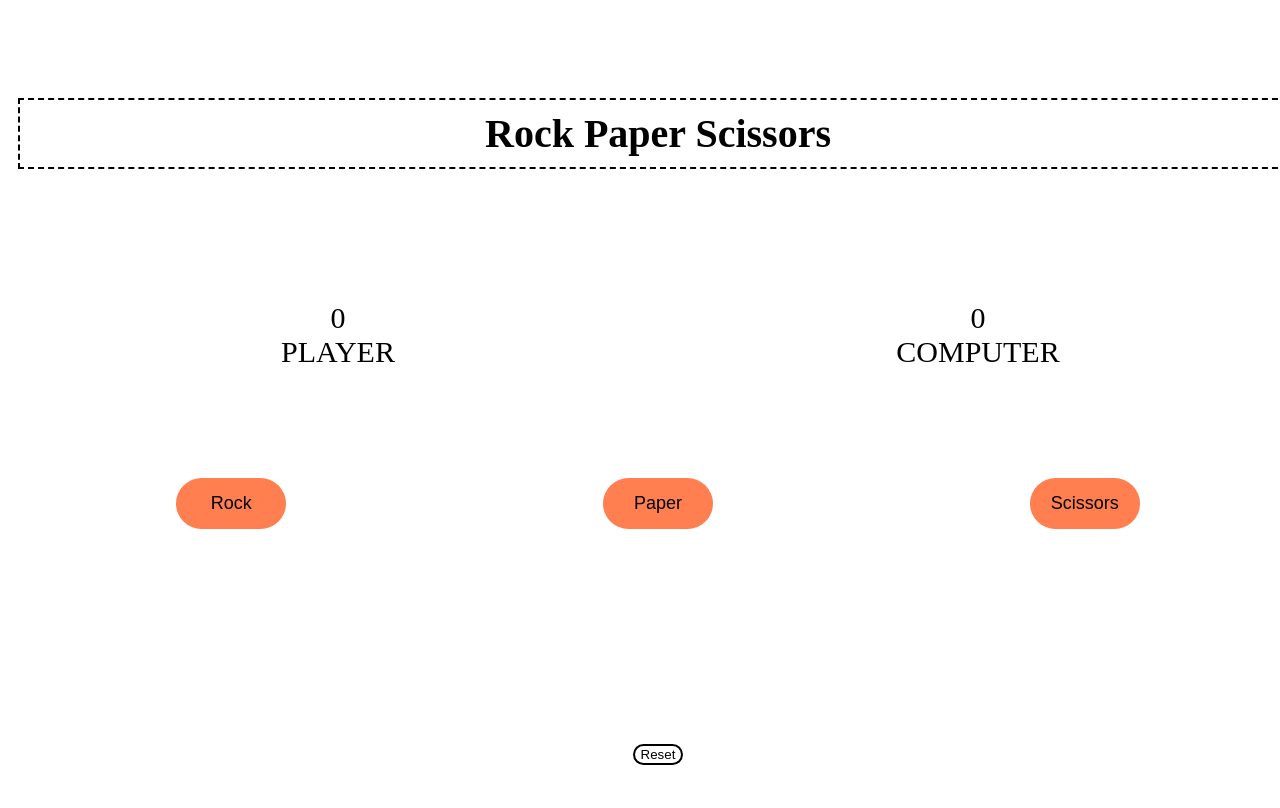
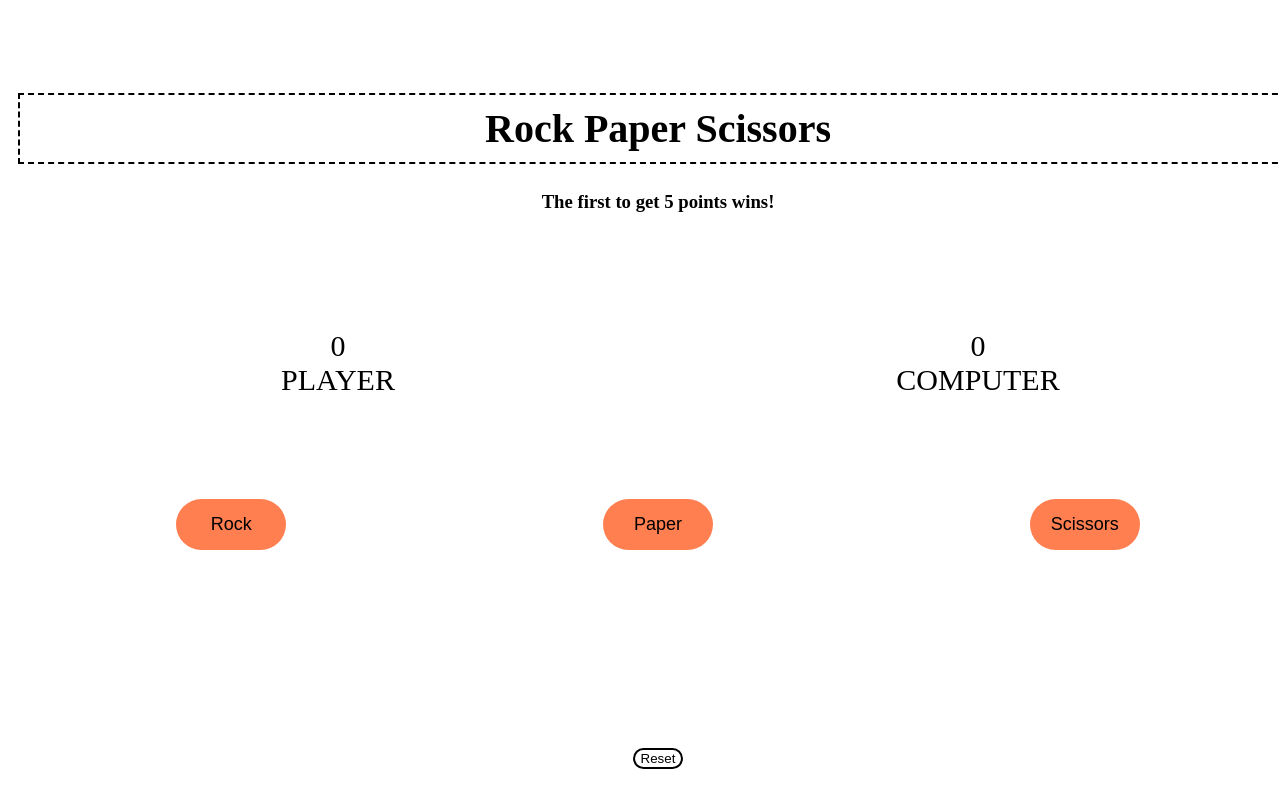
Before and after one commit to ksmaldon/rock-paper-scissors, a plain HTML site: page index.html in a window 1280 px wide. Shown: the top 808 px of the page. Drawn offline with Linux system fonts and the light colour scheme.

Commit message:
Add h3 element

```diff
--- a/index.html
+++ b/index.html
@@ -12,6 +12,7 @@
 <body>
     <header>
         <h1>Rock Paper Scissors</h1>
+        <h3>The first to get 5 points wins!</h3>
     </header>
 
     <div class="score">
```
